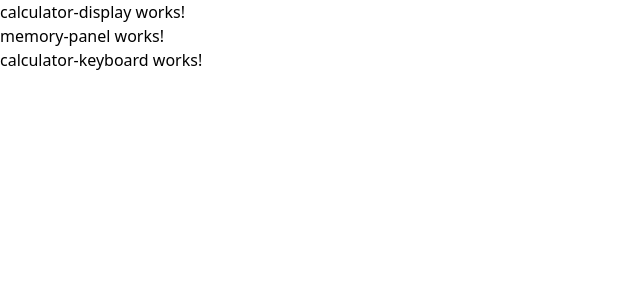
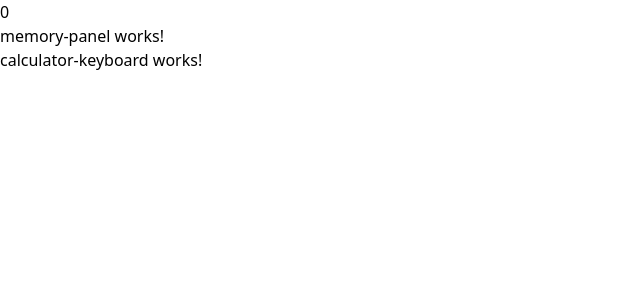
Before and after one commit to ruddycruzc/calculator-converter-weather, an Angular app: page / in a window 1280 px wide. Shown: the top 300 px of the page, without its empty margins (0-640 px from the left). Built offline with nearby package versions, Linux system fonts and the light colour scheme.

Commit message:
feat: implement calculator service and display component

```diff
--- a/src/app/features/calculator/components/calculator-display/calculator-display.html
+++ b/src/app/features/calculator/components/calculator-display/calculator-display.html
@@ -1 +1,3 @@
-<p>calculator-display works!</p>
+<div class="calculator-display">
+  <span>0</span>
+</div>
--- /dev/null
+++ b/src/app/features/calculator/services/calculator.ts
@@ -0,0 +1,8 @@
+import { Injectable, signal } from '@angular/core';
+
+@Injectable({
+  providedIn: 'root',
+})
+export class Calculator {
+  readonly display = signal('0');
+}
```
Also changed, not shown: 1 other file (tests, documents, lock files or other folders).
